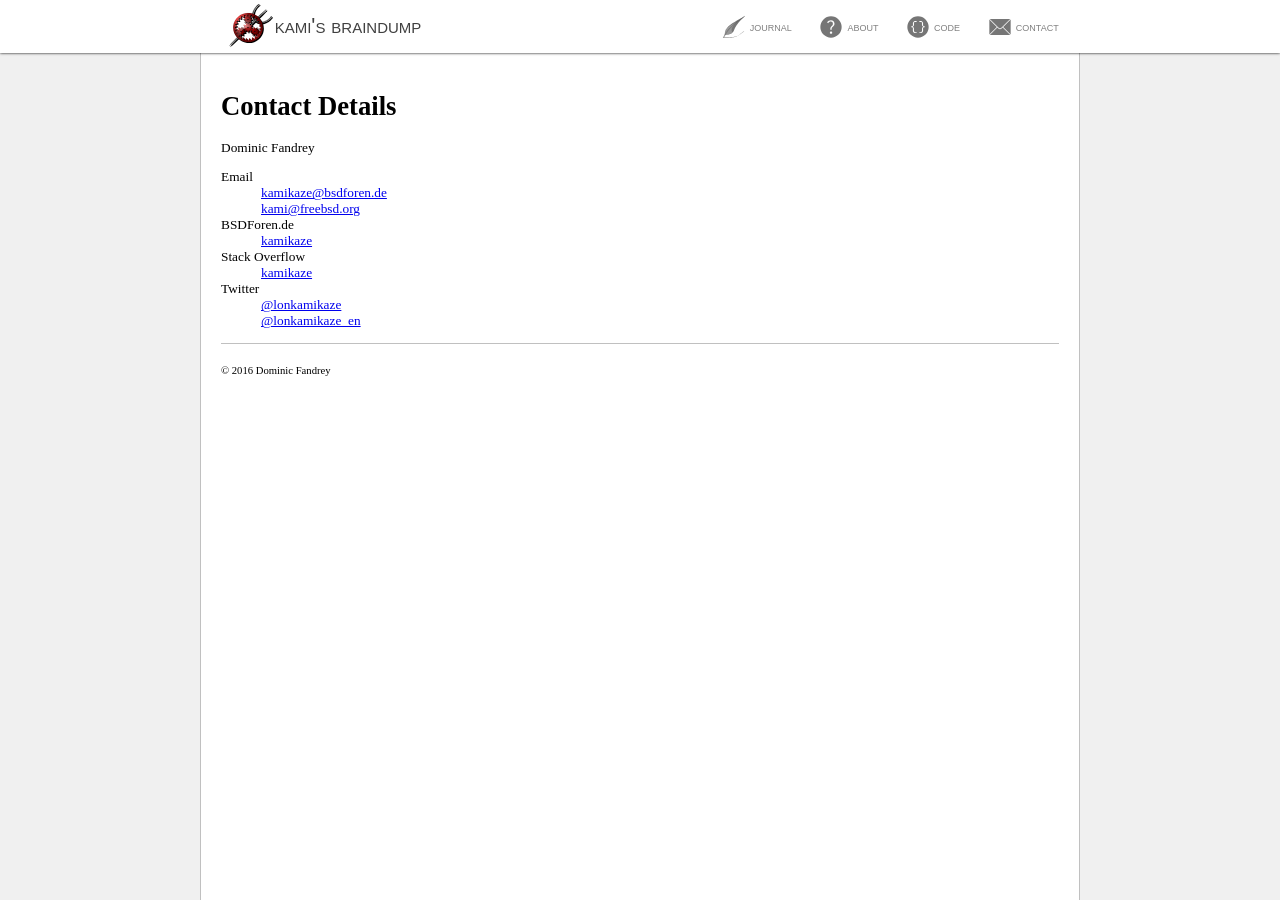
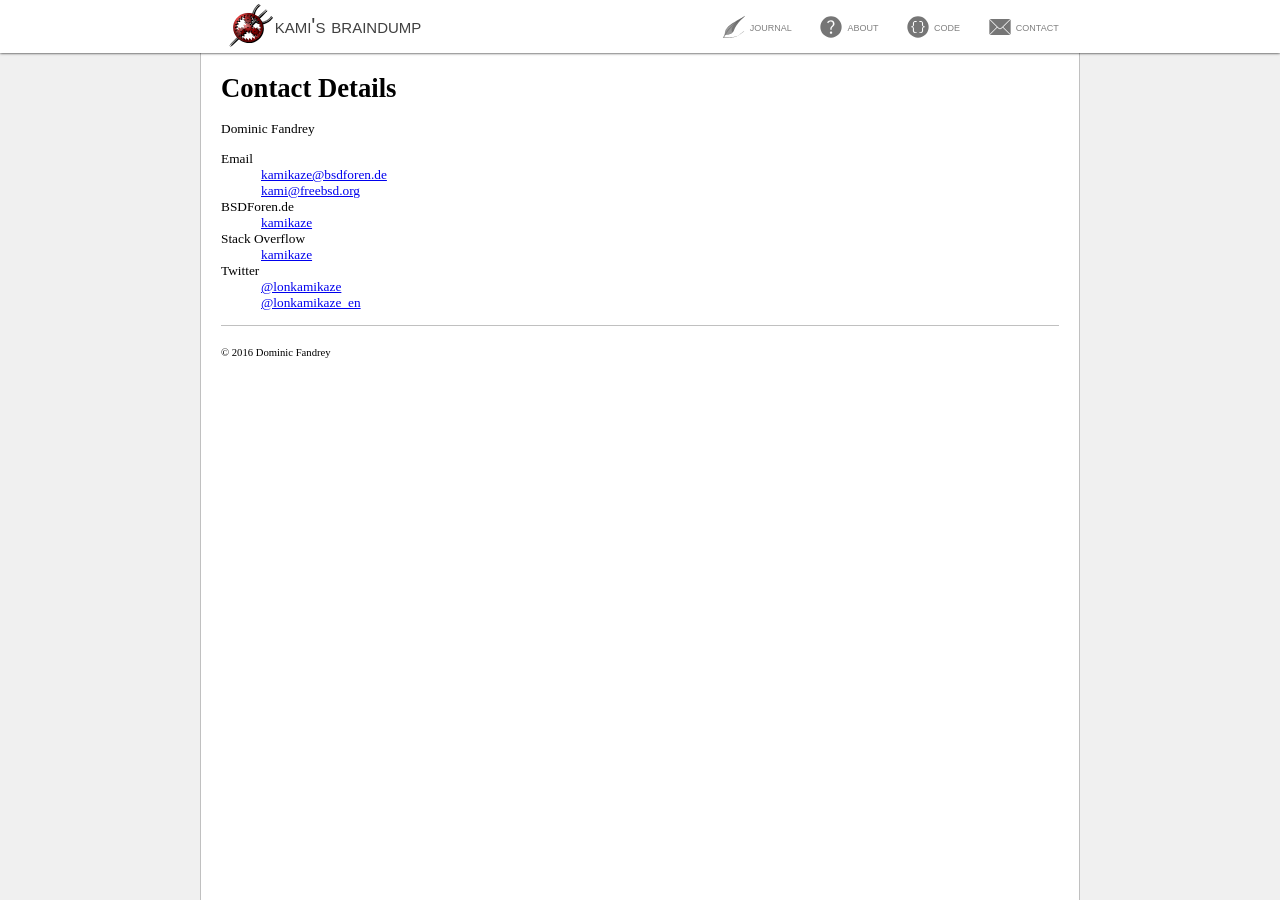
Before and after one commit to lonkamikaze/lonkamikaze.github.io, a Jekyll site: the page built from contact/index.md, in a window 1280 px wide. Built offline with Jekyll 4.4.1, drawn with Linux system fonts in a browser that asks for light colours.

Commit message:
Fix padding, finally

```diff
--- a/css/main.css
+++ b/css/main.css
@@ -79,7 +79,7 @@ body {
 }
 
 #content {
-	padding:             15pt 0pt 0pt 0pt;
+	padding:             1pt 0pt;
 }
 
 #content h1, #content h2, #content h3, #content h4 {
```
